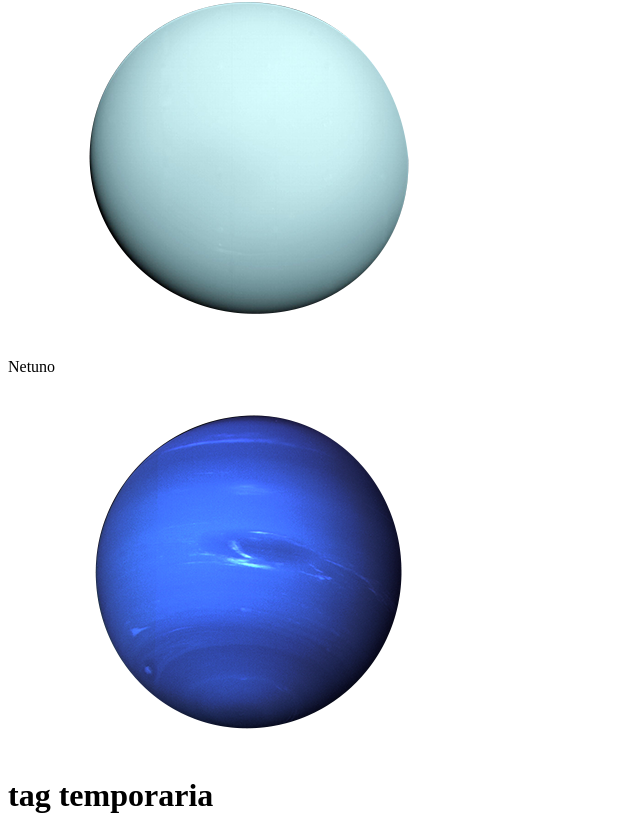
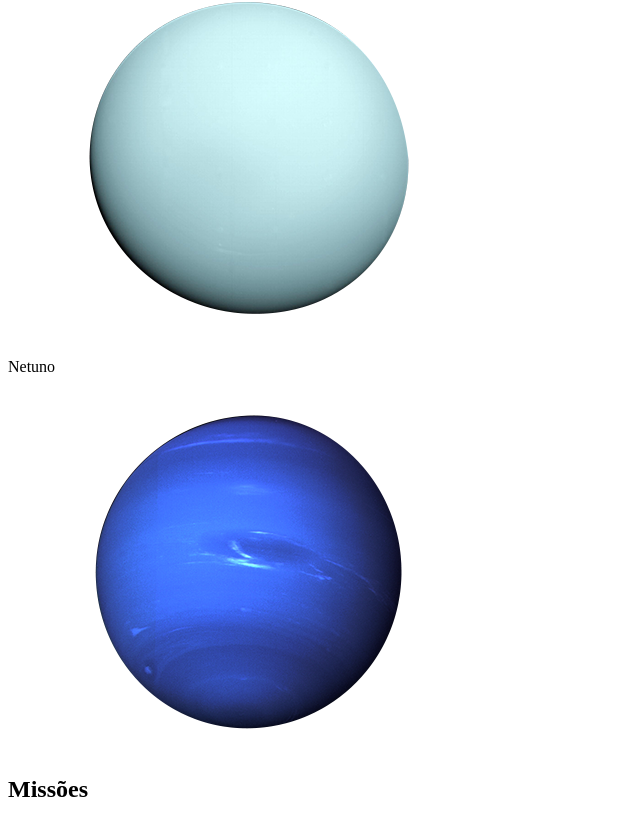
Before and after one commit to leite-leo/Projeto-Solar-Sistem-ReactJs, a React (Create React App) app: page / in a window 1280 px wide. Shown: the part 2667-3503 px from the top of the page, without its empty margins (0-640 px from the left). Built offline with nearby package versions, Linux system fonts and the light colour scheme.

Commit message:
Requisito 8.

```diff
--- a/src/components/Missions.jsx
+++ b/src/components/Missions.jsx
@@ -1,10 +1,11 @@
 import React from 'react';
+import Title from './Title';
 
 class Missions extends React.Component {
   render() {
     return (
       <div data-testid="missions">
-        <h1>tag temporaria</h1>
+        <Title headline="Missões" />
       </div>
     );
   }
```
